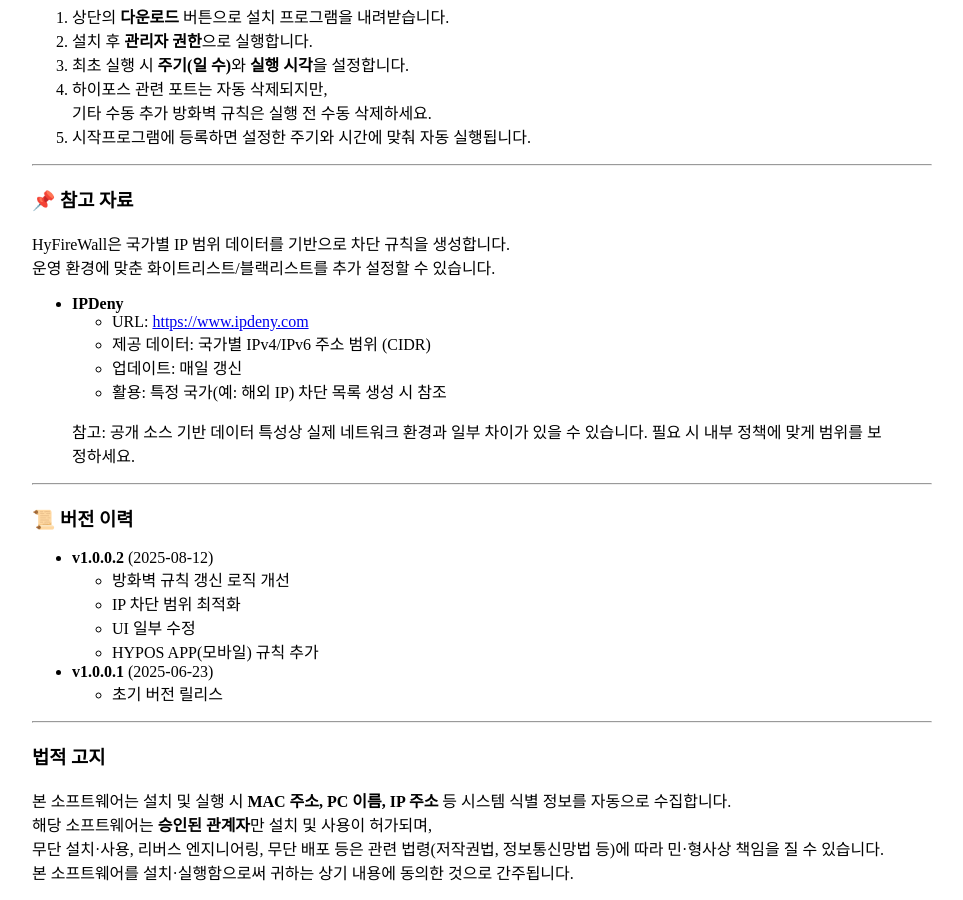
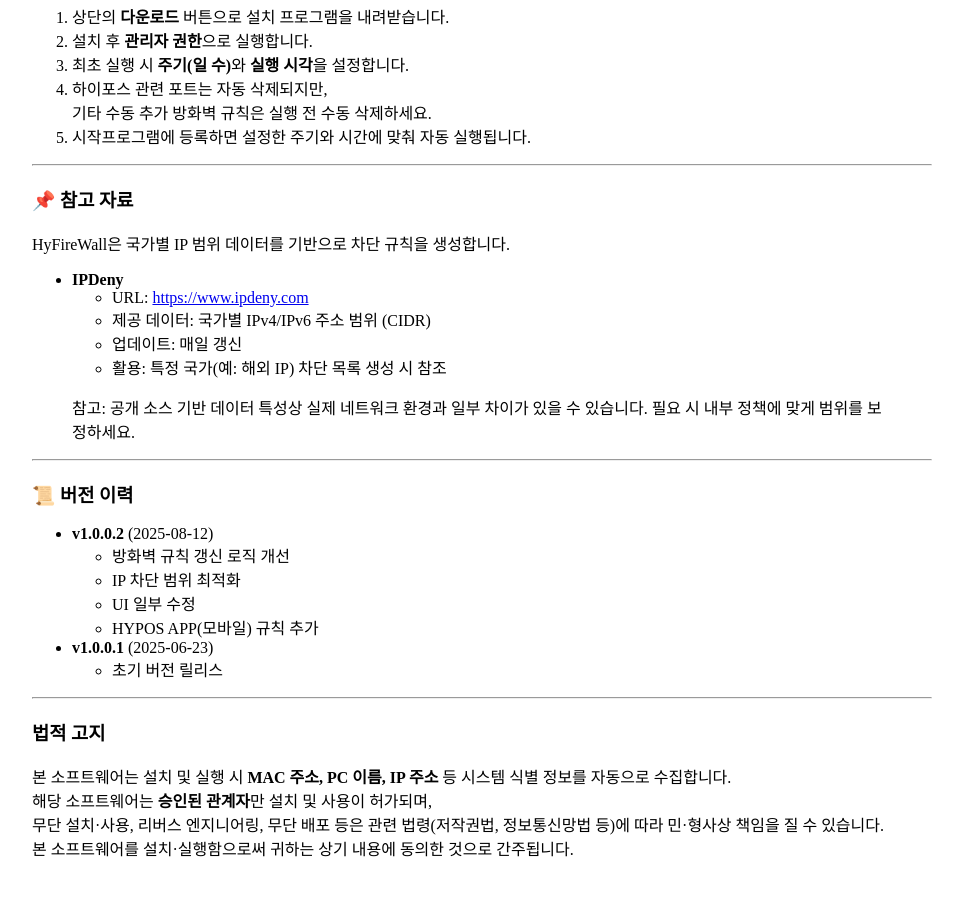
Before and after one commit to LeeTaeJong/LeeTaeJong.github.io, a Jekyll site: the page built from projects/HyFireWall.md, in a window 1280 px wide and 900 px high, scrolled down 1361 px. Shown: the whole window, without its empty margins (158-1121 px from the left). Built offline with Jekyll 4.4.1, drawn with Linux system fonts in a browser that asks for light colours.

Commit message:
Update HyFireWall.md

```diff
--- a/projects/HyFireWall.md
+++ b/projects/HyFireWall.md
@@ -63,7 +63,6 @@ faq:
 
 ### 📌 참고 자료
 HyFireWall은 국가별 IP 범위 데이터를 기반으로 차단 규칙을 생성합니다.
-운영 환경에 맞춘 화이트리스트/블랙리스트를 추가 설정할 수 있습니다.
 
 - **IPDeny**
   - URL: <https://www.ipdeny.com>
```
